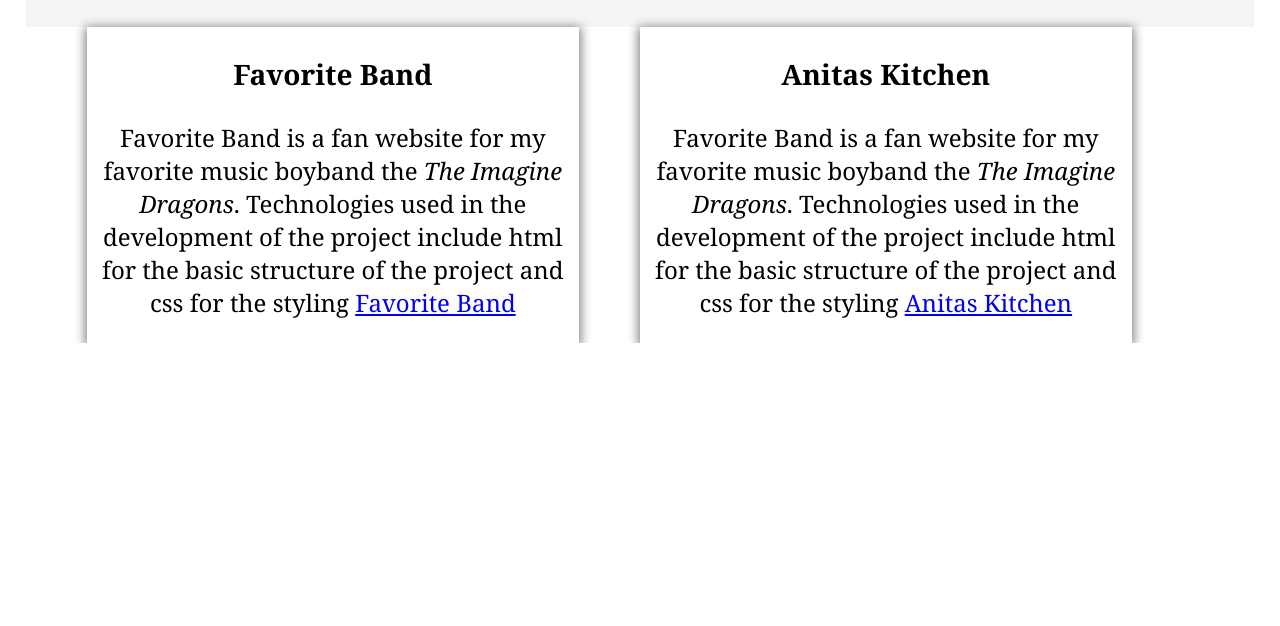
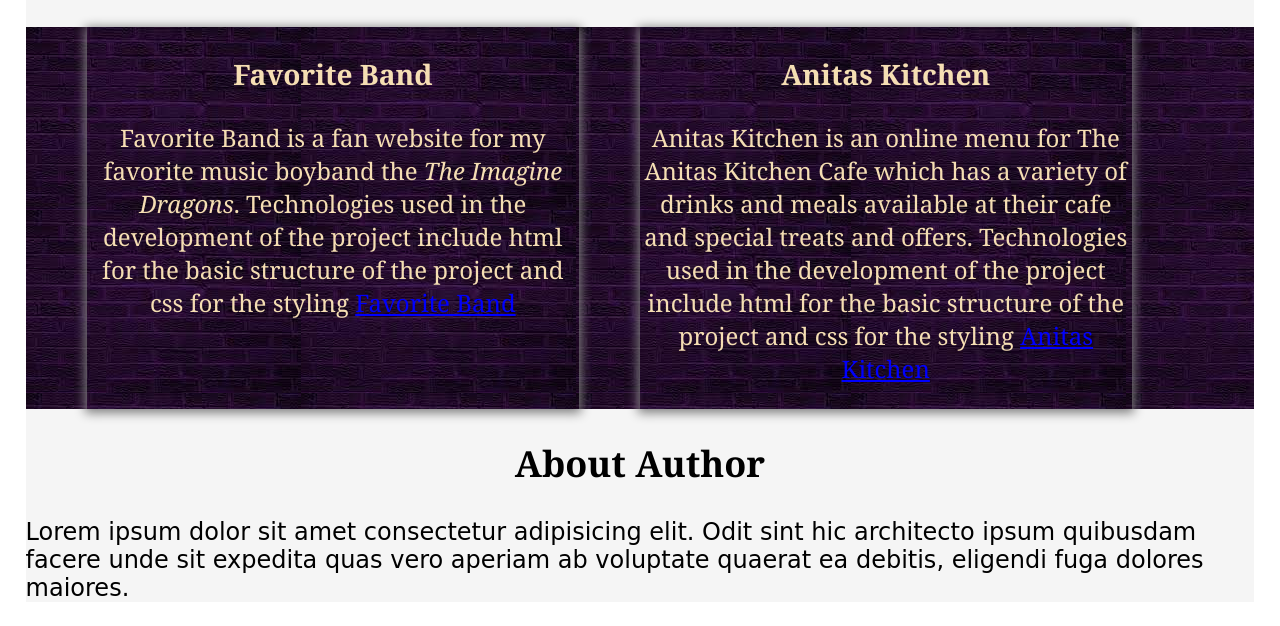
Before and after one commit to kevaf/Portfolio-Landing-Page, a plain HTML site: page landing-page.html in a window 1280 px wide. Shown: the part 682-1308 px from the top of the page. Before the commit the page ends 1025 px from the top, so only its background shows below. Drawn offline with Linux system fonts and the light colour scheme; a web font is replaced by a local one.

Commit message:
improved projects page

```diff
--- a/landing-page.html
+++ b/landing-page.html
@@ -49,11 +49,15 @@
 
             <div class="project2">
                 <h3>Anitas Kitchen</h3>
-                <p>Favorite Band is a fan website for my favorite music boyband the <em>The Imagine Dragons</em>.
-                    Technologies used in the development of the project include html for the basic structure of the project
+                <p>Anitas Kitchen is an online menu for The Anitas Kitchen Cafe which has a variety of drinks and meals available
+                    at their cafe and special treats and offers. Technologies used in the development of the project include html for the basic structure of the project
                     and css for the styling <a href="https://kevaf.github.io/Anitas-Kitchen/">Anitas Kitchen</a></p>
             </div>
 
     </div>
+    <div class="about">
+        <h2> About Author</h2>
+        <p> Lorem ipsum dolor sit amet consectetur adipisicing elit. Odit sint hic architecto ipsum quibusdam facere unde sit expedita quas vero aperiam ab voluptate quaerat ea debitis, eligendi fuga dolores maiores.</p>
+    </div>
 </body>
 </html>
--- a/style.css
+++ b/style.css
@@ -83,7 +83,8 @@
 }
 .projects{
     display: flex;
-    background-color: white;
+    background-image: url(./Assets/purpleback.jpeg);
+
 }
 .projectscontainer h2{
     text-align: center;
@@ -96,4 +97,9 @@
     margin-left: 5%;
     text-align: center;
     font-family:Georgia, 'Times New Roman', Times, serif;
+    color: wheat;
+
 }
+a{
+    color:blue ;
+}
```
